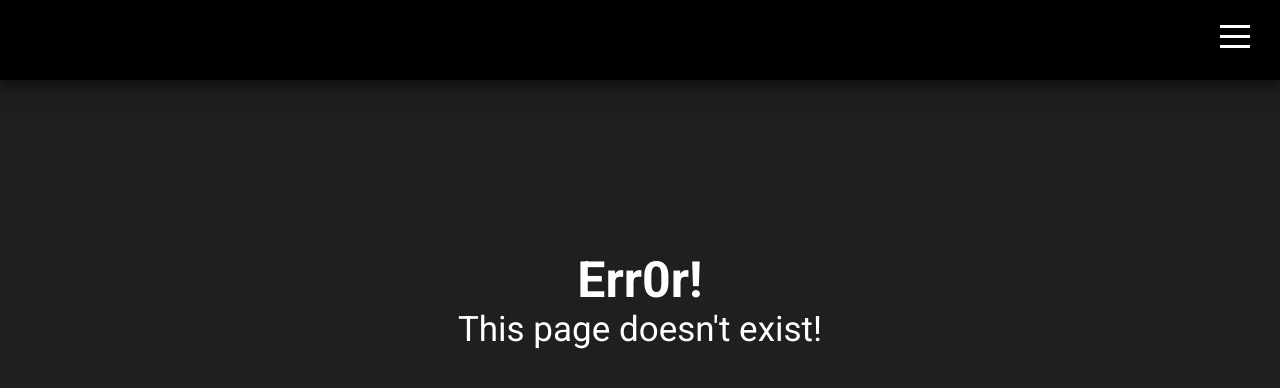
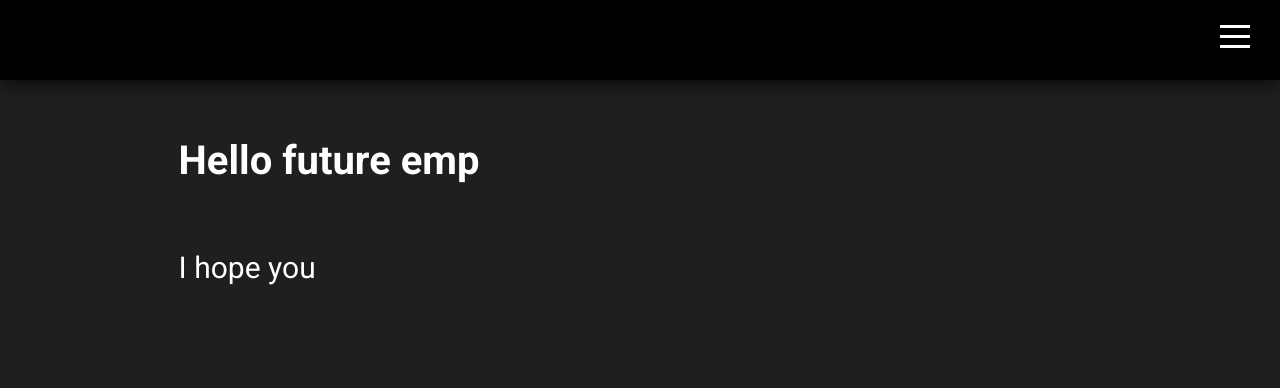
Before and after one commit to bysiuxvx/portfolio-react, a React (Create React App) app: page / in a window 1280 px wide. Shown: the top 388 px of the page. Built offline with nearby package versions, Linux system fonts and the light colour scheme.

Commit message:
work in progress

```diff
--- a/package.json
+++ b/package.json
@@ -2,7 +2,7 @@
   "name": "portfolio",
   "version": "0.1.0",
   "private": true,
-  "homepage": "https://bysiuxvx.github.io/home",
+  "homepage": "https://bysiuxvx.github.io/portfolio",
   "dependencies": {
     "@testing-library/jest-dom": "^5.12.0",
     "@testing-library/react": "^11.2.7",
--- a/src/components/Navigation.js
+++ b/src/components/Navigation.js
@@ -8,7 +8,7 @@ const Navigation = () => {
   const handleSetMenu = () => setMenu(!menu);
 
   const navList = [
-    { name: 'Home', path: '/home', exact: true },
+    { name: 'Home', path: '/', exact: true },
     { name: 'About', path: '/about' },
     { name: 'Projects', path: '/projects' },
     { name: 'Contact', path: '/contact' },
--- a/src/components/Page.js
+++ b/src/components/Page.js
@@ -11,7 +11,7 @@ function Page() {
   return (
     <main>
       <Switch>
-        <Route path="/home" exact component={Home} />
+        <Route path="/" exact component={Home} />
         <Route path="/about" component={About} />
         <Route path="/contact" component={Contact} />
         <Route path="/projects" component={ProjectsList} />
```
